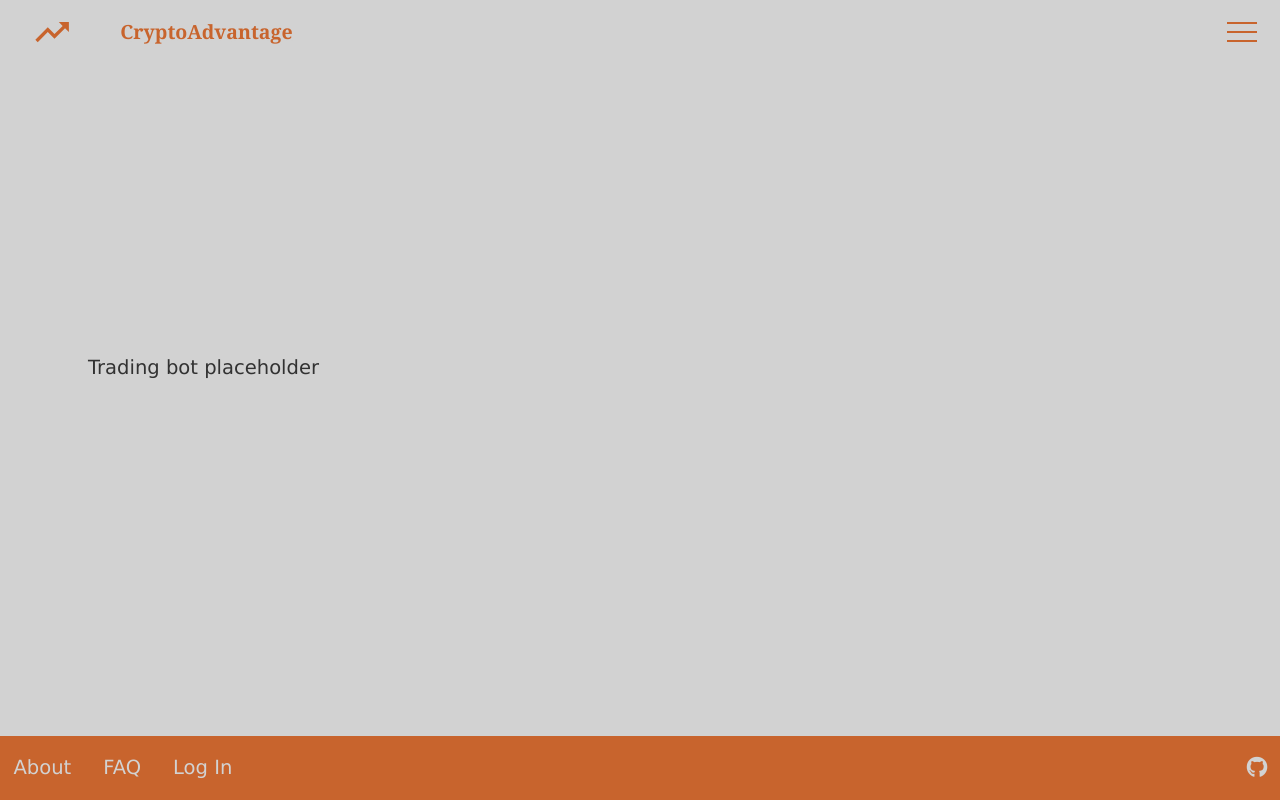
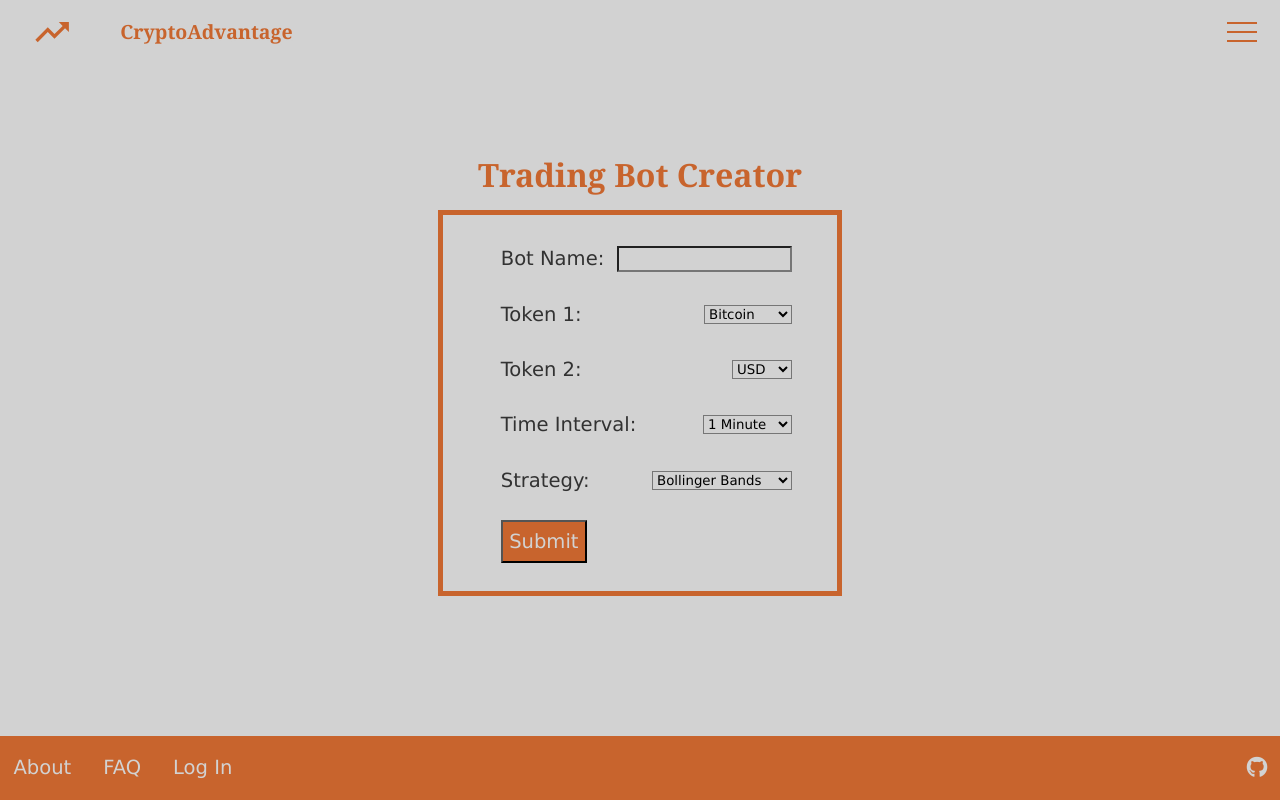
Before and after one commit to CryptoAdvantage/CSCI441, a PHP site: page /tradingbot.php in a window 1280 px wide. Run offline with PHP 8.4, Linux system fonts and the light colour scheme.

Commit message:
Added bot creator form

```diff
--- a/tradingbot.php
+++ b/tradingbot.php
@@ -1,16 +1,93 @@
 <html>
 <?php
-   $pageTitle = "CryptoAdvantage | Trading Bot";
-   include_once "./templates/header.php";
-   include_once "./templates/navbar_stduser.php";
-?>
+     session_start();
+     $pageTitle = "CryptoAdvantage | Bot Creator";
+     include_once "./templates/header.php";
+     include_once "./templates/navbar.php";
 
-<body>
-    <main>
-        <p>Trading bot placeholder</p>
-    </main>
-</body>
+    $botName = $token1 = $token2 = $tradePair = $interval = $strategy = "";
+    // Websocket for Binance API but in Javascipt at the moment
+    // $kline_ws = new WebSocket(`wss://stream.binance.us:9443/ws/${trading_pair}@kline_${interval}`);
 
+    if ($_SERVER["REQUEST_METHOD"] == "POST") {
+        $botName = test_input($_POST["bot name"]);
+        $token1 = test_input($_POST["token 1"]);
+        $token2 = test_input($_POST["token 2"]);
+        $interval = test_input($_POST["interval"]);
+        $strategy = test_input($_POST["strategy"]);
+        $tradePair = $token1 + $token2;
+        $url = `wss://stream.binance.us:9443/ws/${trading_pair}@kline_${interval}`;
+       }
+
+       function test_input($data) {
+           $data = trim($data);
+           $data = stripslashes($data);
+           $data = htmlspecialchars($data);
+           return $data;
+       }
+   ?>
+
+   <body>
+       <main>
+           <h2>Trading Bot Creator</h2>
+           <form method="post" class="entry-form" action="./dashboard.php">
+               <div class="input-item">
+                   <label for="bot">Bot Name:</label>
+                   <input type="text" id="bot" name="bot" required>
+               </div>
+               <div class="input-item">
+                   <label for="token1">Token 1:</label>
+                   <select id="token1" name="token1">
+                       <option value="btc">Bitcoin</option>
+                       <option value="eth">Ethereum</option>
+                       <option value="ada">Cardana</option>
+                       <option value="sol">Solana</option>
+                   </select>
+               </div>
+               <div class="input-item">
+                   <label for="token2">Token 2:</label>
+                   <select id="token2" name="token2">
+                       <option value="usd">USD</option>
+                       <option value="usdt">USDT</option>
+                       <option value="busd">BUSD</option>
+                       <option value="usdc">USDC</option>
+                   </select>
+               </div>
+               <div class="input-item">
+                   <label for="interval">Time Interval:</label>
+                   <select id="interval" name="interval">
+                       <option value="1m">1 Minute</option>
+                       <option value="3m">3 Minute</option>
+                       <option value="5m">5 Minute</option>
+                       <option value="15m">15 Minute</option>
+                       <option value="30m">30 Minute</option>
+                       <option value="1h">1 Hour</option>
+                       <option value="2h">2 Hour</option>
+                       <option value="4h">4 Hour</option>
+                       <option value="6h">6 Hour</option>
+                       <option value="8h">8 Hour</option>
+                       <option value="12h">12 Hour</option>
+                       <option value="4d">1 Day</option>
+                       <option value="6d">3 Day</option>
+                       <option value="8w">1 Week</option>
+                       <option value="1M">1 Month</option>
+                   </select>
+               </div>
+               <div class="input-item">
+                   <label for="strategy">Strategy:</label>
+                   <select id="strategy" name="strategy">
+                       <option value="bb">Bollinger Bands</option>
+                       <option value="bbdd">BB Double Dip</option>
+                       <option value="ml">Machine Learning</option>
+                       <option value="custom">Custom</option>
+                   </select>
+               </div>
+               <div class="input-item">
+                   <input class="btn" type="submit" value="Submit">
+               </div>
+           </form>
+       </main>
+   </body>
 <?php
    include_once "./templates/footer.php"
 ?>
```
